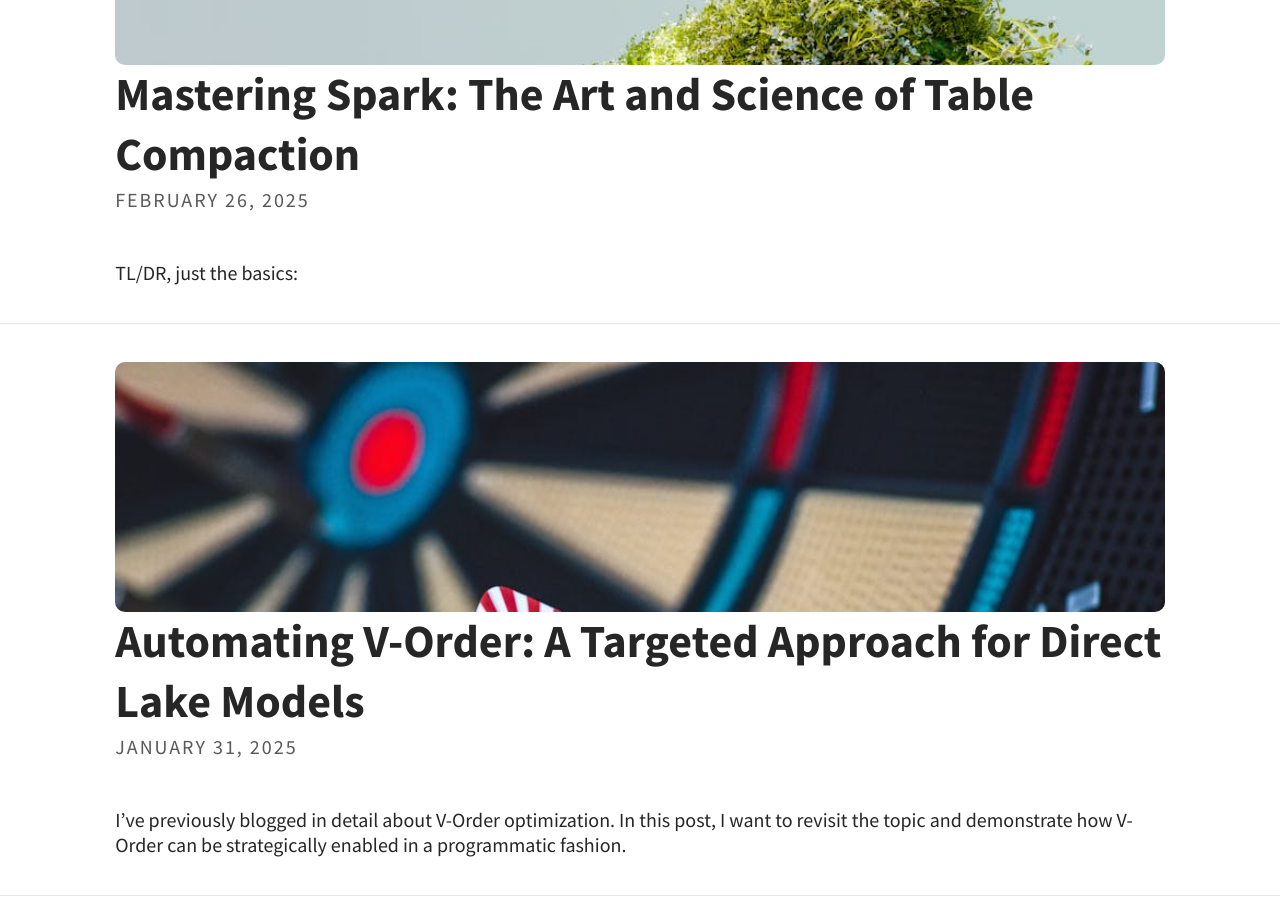
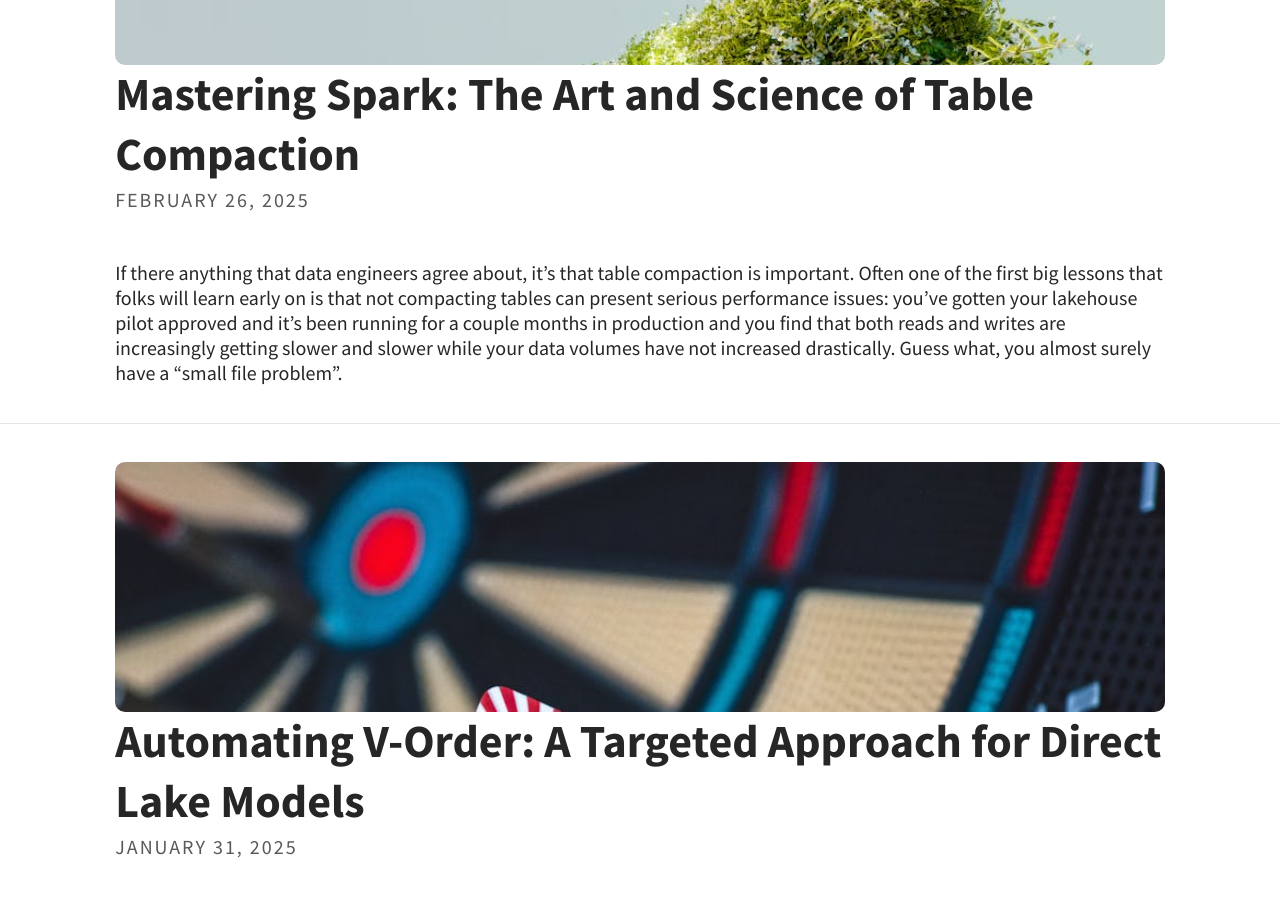
Before and after one commit to mwc360/mwc360.github.io, a Jekyll site: the page built from index.html, in a window 1280 px wide and 900 px high, scrolled down 594 px. Built offline with Jekyll 4.4.1, drawn with Linux system fonts in a browser that asks for light colours; a script that is not in the unit is left out; the list of posts is cut into pages by our own code.

Commit message:
move tldr

```diff
--- a/_posts/2025-02-26-The-Art-and-Science-of-Table-Compaction.md
+++ b/_posts/2025-02-26-The-Art-and-Science-of-Table-Compaction.md
@@ -8,11 +8,6 @@
 published: True
 ---
 
-# **TL/DR**, just the basics:
-![Auto Compaction TL/DR](/assets/img/posts/Compaction/auto-compaction.excalidraw.png)
-
-------------------
-
 If there anything that data engineers agree about, it's that table compaction is important. Often one of the first big lessons that folks will learn early on is that not compacting tables can present serious performance issues: you've gotten your lakehouse pilot approved and it's been running for a couple months in production and you find that both reads and writes are increasingly getting slower and slower while your data volumes have not increased drastically. Guess what, you almost surely have a "small file problem".
 
 What engineers won't always sing the same tune on is how and when to perform table compaction. There's really 5 things I see when looking generally at any platform using log-structured tables like Delta, Hudi, or Iceberg:
@@ -21,7 +16,8 @@
 1. **Post-Write Manual Compaction**: As part of your jobs you've coded an `OPTIMIZE` (and possibly a `VACUUM`) operation to run after every table that is written to.
 1. **Scheduled Compaction (Manual)**: Just as it sounds, you schedule a job, maybe on a weekly basis, that will loop through all tables and run `OPTIMIZE`.
 1. **Automatic Compaction**: A feature of the log structured table that will automatically evaluate if compaction is needed and run it syncronously (or async in the case of Hudi) following write operations.
-    - **Delta Lake**: [Auto Compaction](https://docs.delta.io/latest/optimizations-oss.html#auto-compaction) is disabled by default but can be enabled to run syncronously, as needed, after writes.
+    - **Delta Lake**: [Auto Compaction](https://docs.delta.io/latest/optimizations-oss.html#auto-compaction) is disabled by default but can be enabled to run syncronously, as needed, after writes. Here's a all the basics on Auto Compaction in Delta Lakes:
+    ![Auto Compaction TL/DR](/assets/img/posts/Compaction/auto-compaction.excalidraw.png)
     - **Hudi**: [Compaction](https://hudi.apache.org/docs/next/compaction/#ways-to-trigger-compaction) runs automatically (async) by default, as needed, after writes.
     - **Iceberg**: [Compaction](https://iceberg.apache.org/docs/latest/maintenance/#compact-data-files) in Iceberg is only supported as a user executed operation, there's no support for automatic maintenance here. Ironically, the Iceberg docs even list compaction under _Optional Mainenance_, this seems a bit shortsighted as there's no technical reason why Iceberg users wouldn't suffer from small file issues just like Delta and Hudi.
 
```
